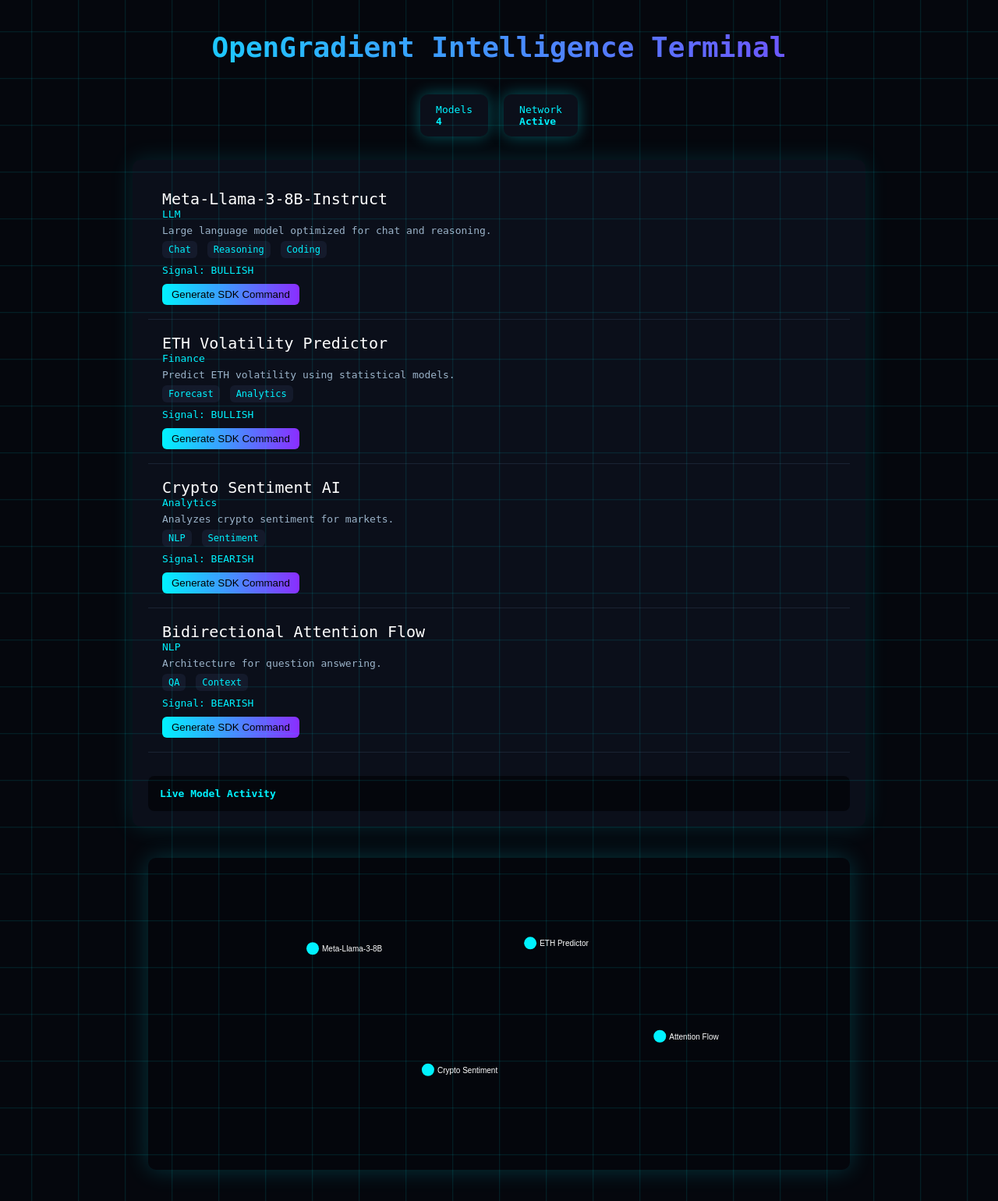
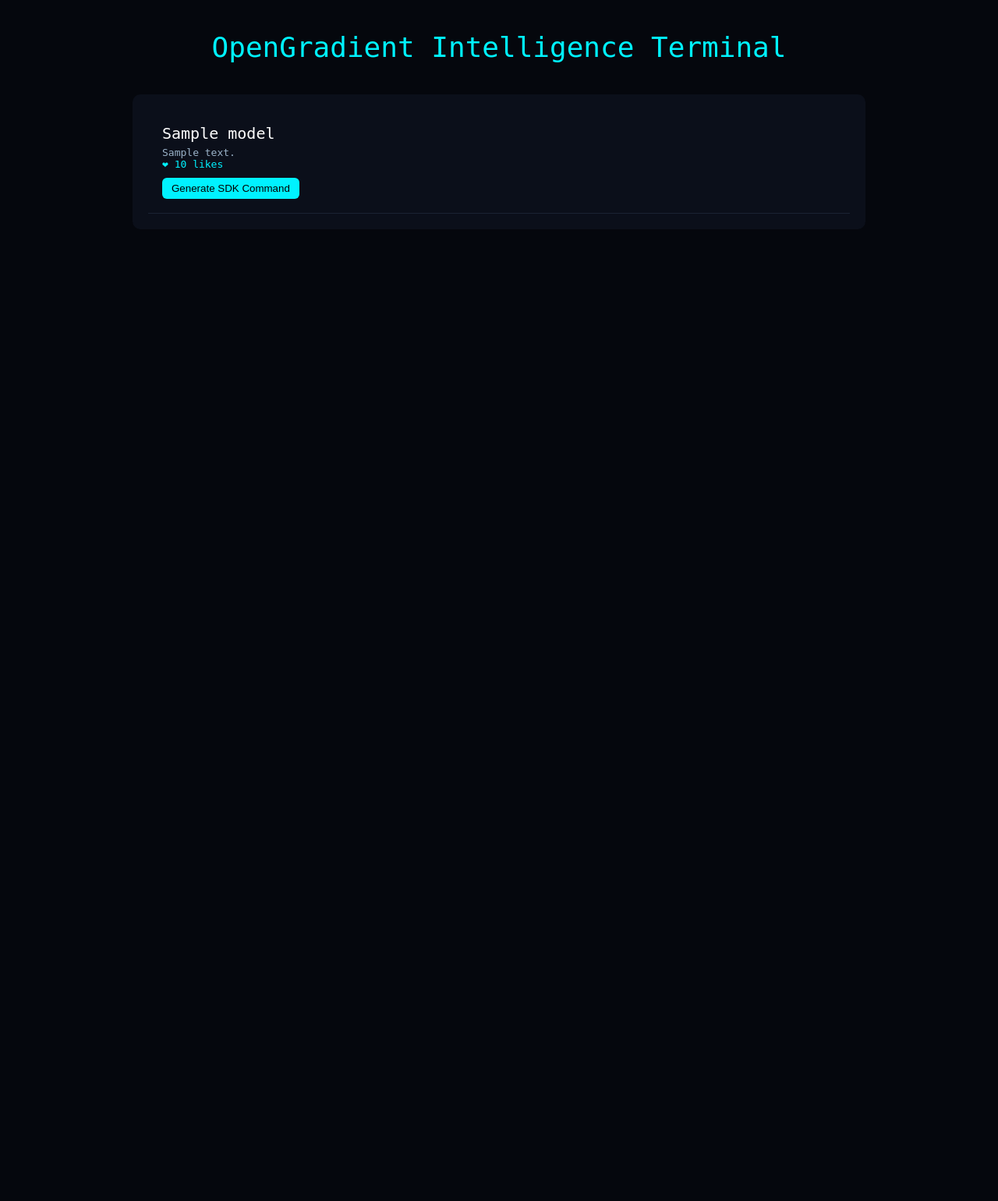
Before and after one commit to arthuroua/opengradient-intelligence-terminal, a Flask app: template templates/index.html in a window 1280 px wide. Shown: the whole page at 78% size. After the commit the page ends 294 px from the top, so only its background shows below. Run offline with Flask 3, Linux system fonts and the light colour scheme; the template is opened without the code that fills it: most values are stand-ins (such as "Sample title", 1, 10 or a date in 2020).

Commit message:
Update index.html

```diff
--- a/templates/index.html
+++ b/templates/index.html
@@ -12,59 +12,20 @@
 color:#00f2ff;
 font-family:monospace;
 margin:0;
-overflow-x:hidden;
-}
-
-/* grid */
-
-body::before{
-content:"";
-position:fixed;
-width:200%;
-height:200%;
-background:
-linear-gradient(#00f2ff22 1px,transparent 1px),
-linear-gradient(90deg,#00f2ff22 1px,transparent 1px);
-background-size:60px 60px;
-animation:gridMove 20s linear infinite;
-}
-
-@keyframes gridMove{
-from{transform:translate(0,0)}
-to{transform:translate(-60px,-60px)}
 }
 
 .header{
 text-align:center;
 padding:40px;
 font-size:36px;
-font-weight:bold;
-background:linear-gradient(90deg,#00f2ff,#8a2eff);
--webkit-background-clip:text;
--webkit-text-fill-color:transparent;
-}
-
-.stats{
-display:flex;
-justify-content:center;
-gap:20px;
-margin-bottom:30px;
-}
-
-.stat{
-background:#0b0f1a;
-padding:12px 20px;
-border-radius:10px;
-box-shadow:0 0 20px #00f2ff55;
 }
 
 .terminal{
 max-width:900px;
 margin:auto;
 background:#0b0f1a;
+padding:20px;
 border-radius:10px;
-padding:20px;
-box-shadow:0 0 30px #00f2ff22;
 }
 
 .model{
@@ -77,29 +38,19 @@
 color:white;
 }
 
-.category{
-font-size:13px;
-color:#00f2ff;
+.description{
+color:#9bb3c9;
+margin-top:5px;
 }
 
-.description{
-margin-top:6px;
-color:#9bb3c9;
-}
-
-.cap{
-display:inline-block;
-background:#141a2b;
-padding:4px 8px;
-border-radius:6px;
-margin-right:5px;
-margin-top:6px;
-font-size:12px;
+.likes{
+color:#00f2ff;
+font-size:13px;
 }
 
 button{
 margin-top:10px;
-background:linear-gradient(90deg,#00f2ff,#8a2eff);
+background:#00f2ff;
 border:none;
 padding:6px 12px;
 cursor:pointer;
@@ -109,25 +60,10 @@
 .code{
 display:none;
 background:#04060c;
+padding:10px;
 margin-top:10px;
-padding:10px;
+white-space:pre;
 border-radius:6px;
-white-space:pre;
-}
-
-.signal{
-margin-top:8px;
-font-size:13px;
-}
-
-.feed{
-margin-top:30px;
-background:#04060c;
-padding:15px;
-border-radius:8px;
-max-height:200px;
-overflow:auto;
-font-size:13px;
 }
 
 </style>
@@ -140,263 +76,53 @@
 OpenGradient Intelligence Terminal
 </div>
 
-<div class="stats">
+<div class="terminal">
 
-<div class="stat">
-Models<br>
-<b id="modelCount">4</b>
-</div>
+{% for m in models %}
 
-<div class="stat">
-Network<br>
-<b>Active</b>
-</div>
+<div class="model">
+
+<div class="name">{{m.name}}</div>
+
+<div class="description">{{m.description}}</div>
+
+<div class="likes">❤ {{m.likes}} likes</div>
+
+<button onclick="generate('{{m.name}}','code{{loop.index}}')">
+Generate SDK Command
+</button>
+
+<div class="code" id="code{{loop.index}}"></div>
 
 </div>
 
-<div class="terminal" id="models">
-
-<div class="model">
-
-<div class="name">Meta-Llama-3-8B-Instruct</div>
-<div class="category">LLM</div>
-<div class="description">Large language model optimized for chat and reasoning.</div>
-
-<span class="cap">Chat</span>
-<span class="cap">Reasoning</span>
-<span class="cap">Coding</span>
-
-<div class="signal" id="sig0"></div>
-
-<button onclick="generate('Meta-Llama-3-8B-Instruct',0)">
-Generate SDK Command
-</button>
-
-<div class="code" id="code0"></div>
-
-</div>
-
-<div class="model">
-
-<div class="name">ETH Volatility Predictor</div>
-<div class="category">Finance</div>
-<div class="description">Predict ETH volatility using statistical models.</div>
-
-<span class="cap">Forecast</span>
-<span class="cap">Analytics</span>
-
-<div class="signal" id="sig1"></div>
-
-<button onclick="generate('ETH Volatility Predictor',1)">
-Generate SDK Command
-</button>
-
-<div class="code" id="code1"></div>
-
-</div>
-
-<div class="model">
-
-<div class="name">Crypto Sentiment AI</div>
-<div class="category">Analytics</div>
-<div class="description">Analyzes crypto sentiment for markets.</div>
-
-<span class="cap">NLP</span>
-<span class="cap">Sentiment</span>
-
-<div class="signal" id="sig2"></div>
-
-<button onclick="generate('Crypto Sentiment AI',2)">
-Generate SDK Command
-</button>
-
-<div class="code" id="code2"></div>
-
-</div>
-
-<div class="model">
-
-<div class="name">Bidirectional Attention Flow</div>
-<div class="category">NLP</div>
-<div class="description">Architecture for question answering.</div>
-
-<span class="cap">QA</span>
-<span class="cap">Context</span>
-
-<div class="signal" id="sig3"></div>
-
-<button onclick="generate('Bidirectional Attention Flow',3)">
-Generate SDK Command
-</button>
-
-<div class="code" id="code3"></div>
-
-</div>
-
-<div class="feed" id="feed">
-
-<b>Live Model Activity</b>
-
-</div>
+{% endfor %}
 
 </div>
 
 <script>
 
-/* SDK generator */
-
 function generate(model,id){
 
-let code = `pip install opengradient
+let code=`pip install opengradient
 
 import opengradient as og
 
-llm = og.LLM(private_key="YOUR_KEY")
+llm = og.LLM(private_key="YOUR_PRIVATE_KEY")
 
 response = llm.chat(
 model="${model}",
 messages=[{"role":"user","content":"Hello"}]
 )
 
-print(response)`
+print(response)
+`
 
-let box=document.getElementById("code"+id)
+let box=document.getElementById(id)
 
 box.style.display="block"
+
 box.innerText=code
-
-}
-
-/* SIGNAL SCANNER */
-
-let signals=["BULLISH","BEARISH","NEUTRAL"]
-
-function updateSignals(){
-
-for(let i=0;i<4;i++){
-
-let s=signals[Math.floor(Math.random()*signals.length)]
-
-document.getElementById("sig"+i).innerText="Signal: "+s
-
-}
-
-}
-
-setInterval(updateSignals,4000)
-
-updateSignals()
-
-/* LIVE FEED */
-
-let feed=document.getElementById("feed")
-
-let events=[
-"Model inference executed",
-"New model interaction",
-"Signal update detected",
-"AI workflow triggered"
-]
-
-function addFeed(){
-
-let e=events[Math.floor(Math.random()*events.length)]
-
-let t=new Date().toLocaleTimeString()
-
-let line=document.createElement("div")
-
-line.innerText="["+t+"] "+e
-
-feed.appendChild(line)
-
-feed.scrollTop=feed.scrollHeight
-
-}
-
-setInterval(addFeed,3000)
-
-</script>
-<canvas id="map" width="900" height="400"></canvas>
-
-<style>
-
-#map{
-display:block;
-margin:40px auto;
-background:#04060c;
-border-radius:10px;
-box-shadow:0 0 30px #00f2ff33;
-}
-
-</style>
-
-<script>
-
-const canvas=document.getElementById("map")
-const ctx=canvas.getContext("2d")
-
-let nodes=[
-{name:"Meta-Llama-3-8B",x:200,y:120},
-{name:"ETH Predictor",x:500,y:100},
-{name:"Crypto Sentiment",x:350,y:250},
-{name:"Attention Flow",x:650,y:220}
-]
-
-function draw(){
-
-ctx.clearRect(0,0,canvas.width,canvas.height)
-
-for(let n of nodes){
-
-ctx.beginPath()
-ctx.arc(n.x,n.y,8,0,Math.PI*2)
-ctx.fillStyle="#00f2ff"
-ctx.fill()
-
-ctx.fillStyle="white"
-ctx.fillText(n.name,n.x+12,n.y+4)
-
-}
-
-}
-
-function animate(){
-
-for(let n of nodes){
-
-n.x+=Math.random()*2-1
-n.y+=Math.random()*2-1
-
-}
-
-draw()
-
-requestAnimationFrame(animate)
-
-}
-
-animate()
-
-canvas.onclick=function(e){
-
-let rect=canvas.getBoundingClientRect()
-
-let x=e.clientX-rect.left
-let y=e.clientY-rect.top
-
-for(let n of nodes){
-
-let dx=x-n.x
-let dy=y-n.y
-
-if(Math.sqrt(dx*dx+dy*dy)<10){
-
-alert("Model: "+n.name)
-
-}
-
-}
 
 }
 
```
